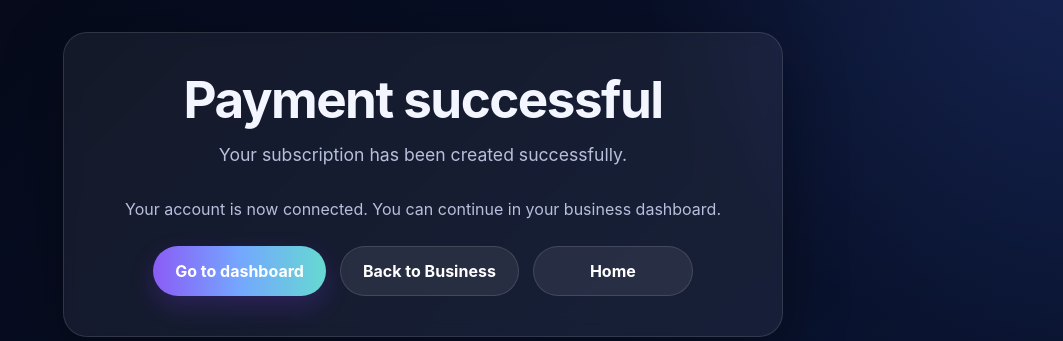
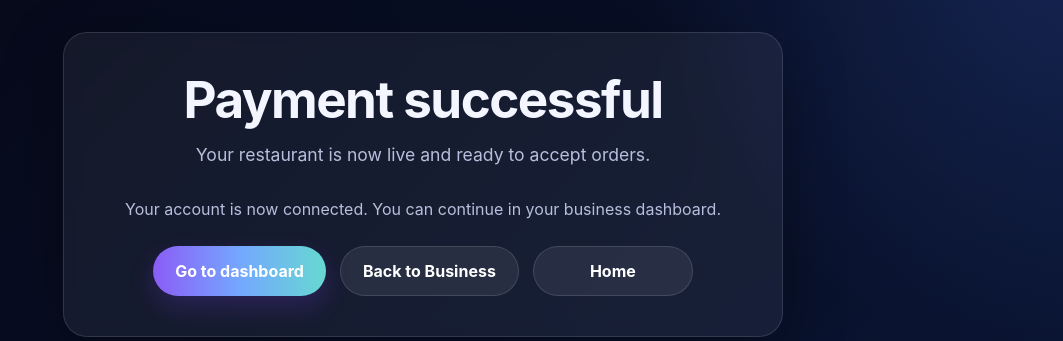
Before and after one commit to Jpbuglerlamb/OrderChat, a FastAPI app: page /billing/success in a window 1280 px wide. Shown: the part 65-406 px from the top of the page, without its empty margins (217-1280 px from the left). Run offline with FastAPI, Linux system fonts and the light colour scheme; parts of the project's set-up code (start-up, migrations or seed data) failed here and were passed over.

Commit message:
success page

```diff
--- a/frontend/templates/business_onboarding_complete.html
+++ b/frontend/templates/business_onboarding_complete.html
@@ -5,7 +5,7 @@
   <div class="card" style="text-align:center;">
     <h1>Payment successful</h1>
     <p class="subtitle">
-      Your subscription has been created successfully.
+      Your restaurant is now live and ready to accept orders.
     </p>
 
     {% if slug %}
```
